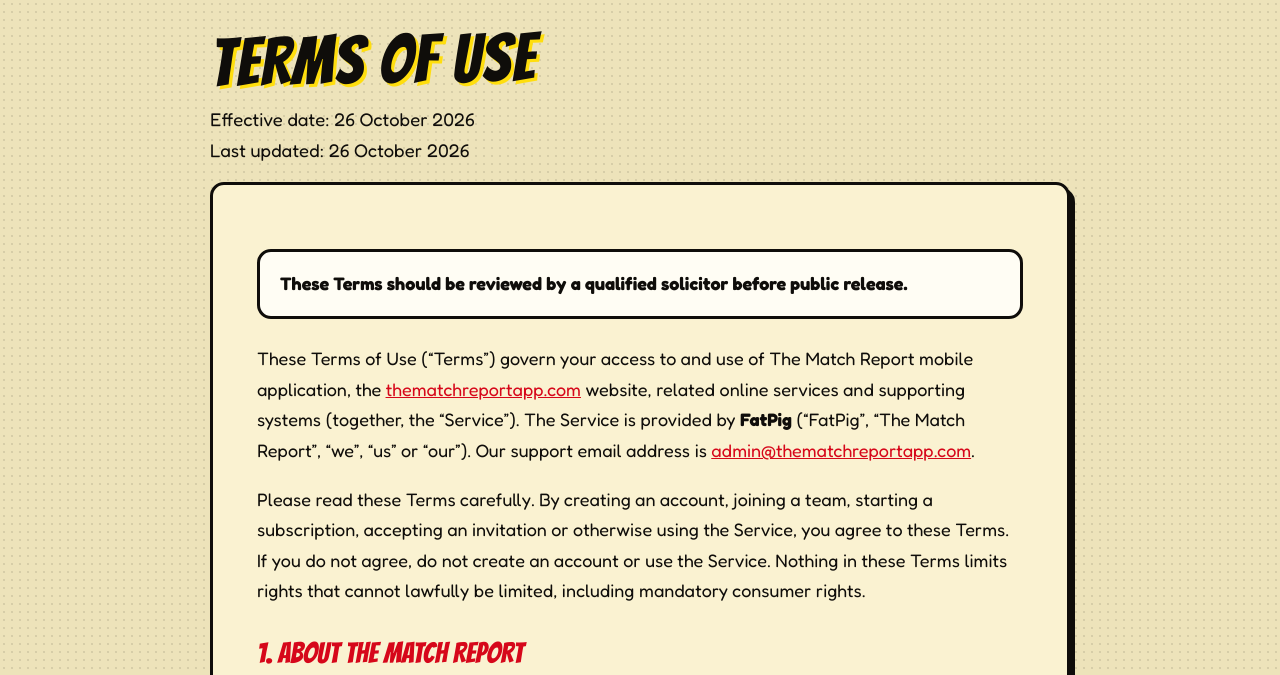
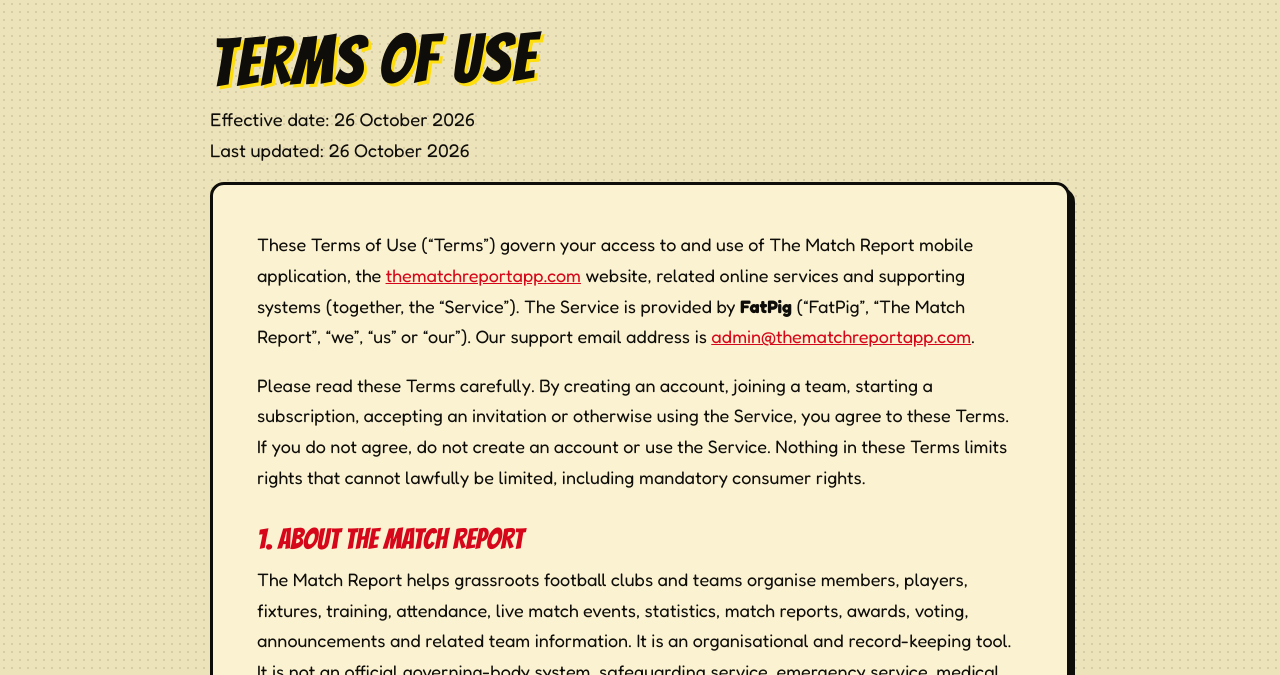
Before and after one commit to monkeethecat/TheMatchReportApp.Com, a plain HTML site: page terms.html in a window 1280 px wide. Shown: the part 84-759 px from the top of the page. Drawn offline with Linux system fonts and the light colour scheme.

Commit message:
Remove the solicitor warning banner from the Terms of Use page and republish the site update

```diff
--- a/terms.html
+++ b/terms.html
@@ -19,14 +19,6 @@
     .policy li { margin: .45rem 0; }
     .policy .manual { padding: clamp(20px, 4vw, 44px); }
     .policy .meta { color: var(--ink-soft); margin-bottom: 1rem; }
-    .policy .notice {
-      border: 3px solid var(--ink);
-      border-radius: 14px;
-      padding: 18px 20px;
-      background: #fffdf4;
-      margin: 1.25rem 0 1.5rem;
-      font-weight: 700;
-    }
     .policy a { color: var(--scarlet); }
   </style>
 </head>
@@ -49,8 +41,6 @@
       <p class="lead meta">Effective date: 26 October 2026<br/>Last updated: 26 October 2026</p>
 
       <div class="manual panel">
-        <div class="notice">These Terms should be reviewed by a qualified solicitor before public release.</div>
-
         <p>These Terms of Use (“Terms”) govern your access to and use of The Match Report mobile application, the <a href="https://thematchreportapp.com">thematchreportapp.com</a> website, related online services and supporting systems (together, the “Service”). The Service is provided by <strong>FatPig</strong> (“FatPig”, “The Match Report”, “we”, “us” or “our”). Our support email address is <a href="mailto:admin@thematchreportapp.com">admin@thematchreportapp.com</a>.</p>
 
         <p>Please read these Terms carefully. By creating an account, joining a team, starting a subscription, accepting an invitation or otherwise using the Service, you agree to these Terms. If you do not agree, do not create an account or use the Service. Nothing in these Terms limits rights that cannot lawfully be limited, including mandatory consumer rights.</p>
```
